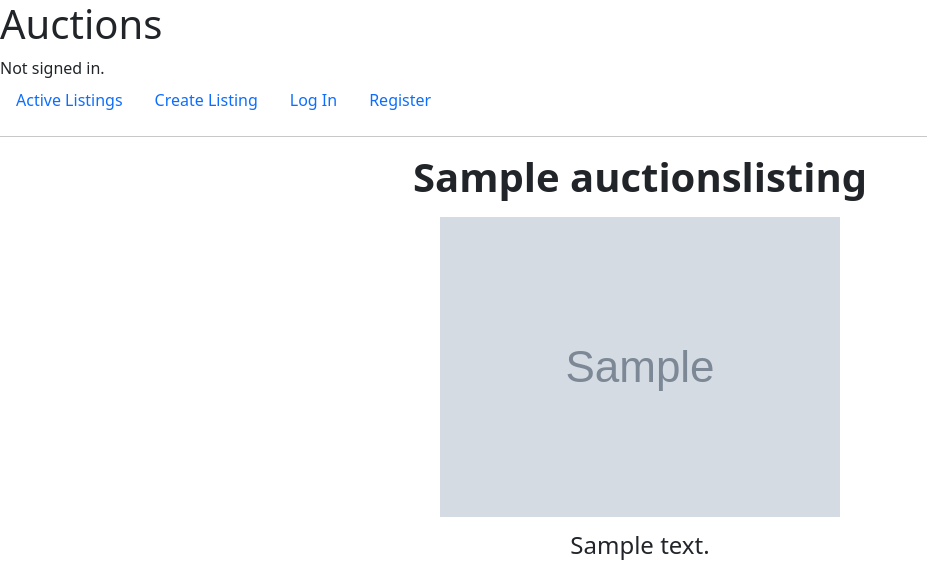
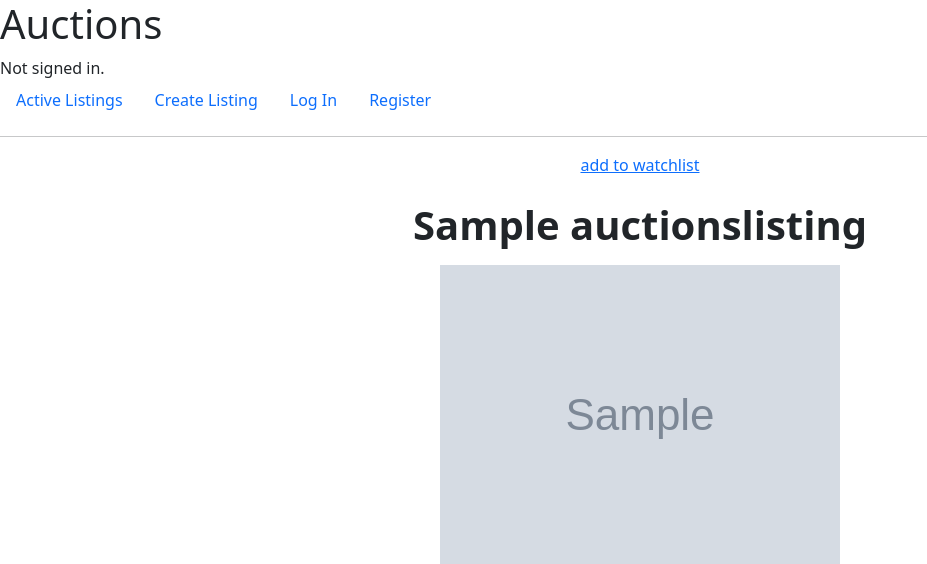
Before and after one commit to Oliveira-Renato/commerce, a Django app: page /listing/1 in a window 1280 px wide. Shown: the top 564 px of the page, without its empty margins (0-927 px from the left). Run offline with Django 3.2, Linux system fonts and the light colour scheme; tables that the repository leaves empty hold one stand-in row (values such as "Sample post"); grey boxes marked "Sample" are stand-in pictures; some libraries are stand-ins or nearby versions.

Commit message:
fix: wachlist

```diff
--- a/auctions/templates/auctions/index.html
+++ b/auctions/templates/auctions/index.html
@@ -6,11 +6,6 @@
         {% for t in teste %}
             {% if t.active == 1 %}
             <div class="col">
-                <div class="watch-con">
-                    <a href="{% url 'watchlist' t.id  0 %}">
-                        <span class="iconify" data-icon="fxemoji:eye"></span>add to watchlist
-                    </a>
-                </div>
                 <h2>{{ t.title}}</h2>
                 <li class="img-item">
                     <img src={{t.image_url}}>
--- a/auctions/templates/auctions/listing.html
+++ b/auctions/templates/auctions/listing.html
@@ -3,6 +3,17 @@
 {% block body %}
 <section id="listing">
     <div class="listing-info">
+        <div class="watch-con text-center mb-4">
+            {% if watchlist %}
+                <a href="{% url 'watchlist' listing.id  1 %}">
+                    <span class="iconify" data-icon="fxemoji:eye"></span>remove to watchlist
+                </a>
+            {% else %}
+                <a href="{% url 'watchlist' listing.id  0 %}">
+                    <span class="iconify" data-icon="fxemoji:eye"></span>add to watchlist
+                </a>
+            {% endif %}
+        </div>
         <h1>{{ listing.title }}</h1>
         <div class="listing-image text-center">
             <img src="{{ listing.image_url }}" alt="">
--- a/auctions/views.py
+++ b/auctions/views.py
@@ -6,6 +6,12 @@ from django.urls import reverse
 
 from .models import User, AuctionsListing, Watchlist
 
+
+def validadeUser(request):
+    if request.user.is_authenticated:
+        return HttpResponse("true")
+    else:
+        return HttpResponse("false")
 # just a comment
 def index(request):
     return render(request, "auctions/index.html", {
@@ -76,9 +82,15 @@ def create_listing(request):
         return render(request, "auctions/create_listing.html")
 
 def listing(request, listing_id):
-    return render(request, "auctions/listing.html", {
-        "listing": AuctionsListing.objects.get(id=listing_id)
-    })
+    if request.user.is_authenticated:
+        return render(request, "auctions/listing.html", {
+            "listing": AuctionsListing.objects.get(id=listing_id),
+            "watchlist": Watchlist.objects.filter(user=request.user, listing=listing_id)
+        })
+    else:
+        return render(request, "auctions/listing.html", {
+            "listing": AuctionsListing.objects.get(id=listing_id)
+        })
 
 def watchlist_view(request):
     if request.user.is_authenticated:
```
